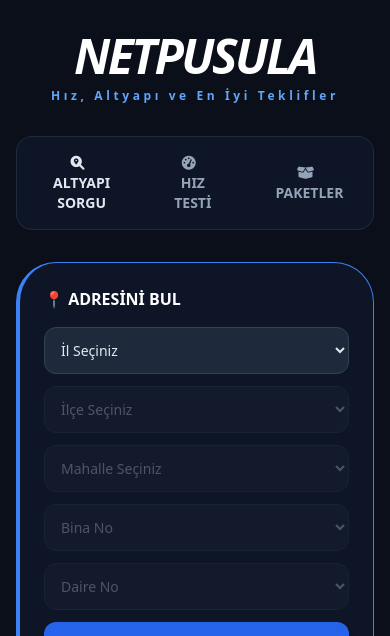
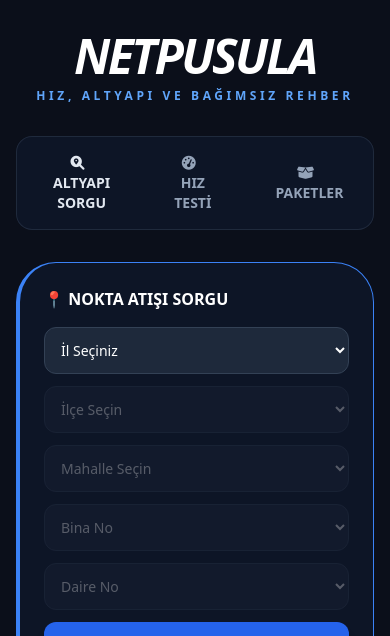
Before and after one commit to osmankyt/netpusulam, a FastAPI app: page / in a window 390 px wide. Shown: the top 636 px of the page. Run offline with FastAPI, Linux system fonts and the light colour scheme; some libraries are stand-ins or nearby versions; grey boxes are pictures that could not be loaded.

Commit message:
index.html

```diff
--- a/templates/index.html
+++ b/templates/index.html
@@ -13,9 +13,10 @@
     <style>
         .glass-effect { background: rgba(15, 23, 42, 0.85); backdrop-filter: blur(12px); border: 1px solid rgba(51, 65, 85, 0.5); }
         .tab-active { @apply border-b-4 border-blue-500 text-blue-500 bg-blue-500/10; }
-        .hidden { display: none; }
-        #map { border-radius: 1.5rem; background: #0b1120; min-height: 400px; width: 100%; }
-        iframe { width: 100%; height: 650px; border: none; border-radius: 2rem; }
+        #map { border-radius: 1.5rem; background: #0b1120; min-height: 400px; width: 100%; z-index: 10; }
+        .speedtest-frame { width: 100%; height: 650px; border: none; border-radius: 2rem; }
+        .animate-pop { animation: pop 0.4s ease-out forwards; }
+        @keyframes pop { from { opacity: 0; transform: scale(0.95); } to { opacity: 1; transform: scale(1); } }
     </style>
 </head>
 <body class="bg-[#0b0f1a] text-slate-200 font-sans min-h-screen pb-20">
@@ -23,7 +24,7 @@
     <div class="max-w-6xl mx-auto pt-8 px-4">
         <header class="text-center mb-8">
             <h1 class="text-5xl font-black text-white italic tracking-tighter uppercase">NetPusula</h1>
-            <p class="text-blue-400 text-xs font-bold tracking-[0.3em] mt-2">Hız, Altyapı ve En İyi Teklifler</p>
+            <p class="text-blue-400 text-xs font-bold tracking-[0.3em] mt-2 text-center uppercase">Hız, Altyapı ve Bağımsız Rehber</p>
         </header>
 
         <div class="flex justify-center mb-8">
@@ -40,96 +41,80 @@
             </div>
         </div>
 
-        <div id="tab-altyapi" class="tab-content animate-fade">
+        <div id="tab-altyapi" class="tab-content">
             <div class="grid grid-cols-1 lg:grid-cols-3 gap-6">
-                <div class="lg:col-span-1 glass-effect p-6 rounded-[2.5rem] border-l-4 border-blue-500">
-                    <h3 class="text-white font-black mb-4">📍 ADRESİNİ BUL</h3>
+                <div class="lg:col-span-1 glass-effect p-6 rounded-[2.5rem] border-l-4 border-blue-500 h-fit">
+                    <h3 class="text-white font-black mb-4">📍 NOKTA ATIŞI SORGU</h3>
                     <div class="space-y-3">
-                        <select id="il" onchange="ilceGetir()" class="w-full bg-slate-800 border border-slate-700 p-3 rounded-xl text-sm focus:ring-2 focus:ring-blue-500 outline-none">
+                        <select id="il" onchange="ilceGetir()" class="w-full bg-slate-800 border border-slate-700 p-3 rounded-xl text-sm focus:ring-2 focus:ring-blue-500 outline-none text-white">
                             <option value="">İl Seçiniz</option>
                             <option value="34">İstanbul</option>
                             <option value="06">Ankara</option>
                         </select>
-                        <select id="ilce" onchange="mahalleGetir()" disabled class="w-full bg-slate-800 border border-slate-700 p-3 rounded-xl text-sm disabled:opacity-30">
-                            <option value="">İlçe Seçiniz</option>
-                        </select>
-                        <select id="mahalle" onchange="binaGetir()" disabled class="w-full bg-slate-800 border border-slate-700 p-3 rounded-xl text-sm disabled:opacity-30">
-                            <option value="">Mahalle Seçiniz</option>
-                        </select>
-                        <select id="bina" onchange="daireGetir()" disabled class="w-full bg-slate-800 border border-slate-700 p-3 rounded-xl text-sm disabled:opacity-30">
-                            <option value="">Bina No</option>
-                        </select>
-                        <select id="daire" disabled class="w-full bg-slate-800 border border-slate-700 p-3 rounded-xl text-sm disabled:opacity-30">
-                            <option value="">Daire No</option>
-                        </select>
-                        <button onclick="sorgula()" class="w-full bg-blue-600 hover:bg-blue-500 text-white font-black py-4 rounded-xl shadow-lg transition-all mt-2">SORGULA</button>
+                        <select id="ilce" onchange="mahalleGetir()" disabled class="w-full bg-slate-800 border border-slate-700 p-3 rounded-xl text-sm disabled:opacity-30 text-white"><option value="">İlçe Seçin</option></select>
+                        <select id="mahalle" onchange="binaGetir()" disabled class="w-full bg-slate-800 border border-slate-700 p-3 rounded-xl text-sm disabled:opacity-30 text-white"><option value="">Mahalle Seçin</option></select>
+                        <select id="bina" onchange="daireGetir()" disabled class="w-full bg-slate-800 border border-slate-700 p-3 rounded-xl text-sm disabled:opacity-30 text-white"><option value="">Bina No</option></select>
+                        <select id="daire" disabled class="w-full bg-slate-800 border border-slate-700 p-3 rounded-xl text-sm disabled:opacity-30 text-white"><option value="">Daire No</option></select>
+                        <button onclick="sorgula()" class="w-full bg-blue-600 hover:bg-blue-500 text-white font-black py-4 rounded-xl shadow-lg transition-all mt-2">ALTYAPIYI GÖR</button>
                     </div>
                 </div>
-                <div class="lg:col-span-2 glass-effect p-4 rounded-[2.5rem]">
-                    <div id="map"></div>
+
+                <div class="lg:col-span-2 space-y-6">
+                    <div class="glass-effect p-4 rounded-[2.5rem]">
+                        <div id="map"></div>
+                    </div>
+
+                    <div id="sonucAlani" class="hidden animate-pop space-y-4">
+                        <div class="glass-effect p-6 rounded-[2rem] border-t-4 border-green-500">
+                            <div class="flex justify-between items-center mb-4">
+                                <h4 class="text-xl font-black text-white italic">SORGU SONUCU</h4>
+                                <span class="bg-green-500/20 text-green-400 text-[10px] px-3 py-1 rounded-full font-bold">PORT AKTİF</span>
+                            </div>
+                            <div class="grid grid-cols-2 md:grid-cols-3 gap-4 text-center">
+                                <div class="p-3 bg-slate-800 rounded-2xl">
+                                    <p class="text-[10px] text-slate-500 font-bold uppercase">Teknoloji</p>
+                                    <p class="text-lg font-black text-blue-400">Fiber (GPON)</p>
+                                </div>
+                                <div class="p-3 bg-slate-800 rounded-2xl">
+                                    <p class="text-[10px] text-slate-500 font-bold uppercase">Maksimum Hız</p>
+                                    <p class="text-lg font-black text-white">1000 Mbps</p>
+                                </div>
+                                <div class="p-3 bg-slate-800 rounded-2xl col-span-2 md:col-span-1">
+                                    <p class="text-[10px] text-slate-500 font-bold uppercase">Santral Mesafesi</p>
+                                    <p class="text-lg font-black text-slate-300">12 Metre</p>
+                                </div>
+                            </div>
+                        </div>
+                    </div>
                 </div>
             </div>
         </div>
 
-        <div id="tab-hiztesti" class="tab-content hidden animate-fade">
+        <div id="tab-hiztesti" class="tab-content hidden animate-pop">
             <div class="glass-effect p-2 rounded-[2.5rem] overflow-hidden">
-                <iframe src="https://openspeedtest.com/speedtest" allow="geolocation"></iframe>
+                <iframe class="speedtest-frame" src="https://openspeedtest.com/speedtest" allow="geolocation"></iframe>
             </div>
         </div>
 
-        <div id="tab-paketler" class="tab-content hidden animate-fade">
+        <div id="tab-paketler" class="tab-content hidden animate-pop">
             <div class="grid grid-cols-1 md:grid-cols-3 gap-6">
-                <div class="glass-effect p-8 rounded-[2.5rem] border-t-4 border-blue-500 text-center relative overflow-hidden">
-                    <div class="absolute top-4 right-4 bg-blue-500 text-[10px] font-black px-2 py-1 rounded text-white">POPÜLER</div>
+                <div class="glass-effect p-8 rounded-[2.5rem] border-t-4 border-blue-500 text-center relative">
+                    <div class="absolute top-4 right-4 bg-blue-500 text-[10px] font-black px-2 py-1 rounded text-white italic">HIZ KRALI</div>
                     <h4 class="text-xl font-black mb-2 italic">TurkNet GigaFiber</h4>
                     <div class="text-4xl font-black text-white mb-4">1000<span class="text-sm font-normal text-slate-400"> Mbps</span></div>
-                    <ul class="text-sm text-slate-400 space-y-2 mb-8 text-left italic">
-                        <li><i class="fas fa-check text-green-500 mr-2"></i> Taahhüt Yok</li>
-                        <li><i class="fas fa-check text-green-500 mr-2"></i> Kotasız İnternet</li>
-                        <li><i class="fas fa-check text-green-500 mr-2"></i> Düşük Ping (Gamer)</li>
-                    </ul>
-                    <a href="#" class="block w-full bg-white text-black font-black py-3 rounded-xl hover:bg-blue-500 hover:text-white transition-all">HEMEN BAŞVUR</a>
+                    <button class="w-full bg-white text-black font-black py-3 rounded-xl hover:bg-blue-500 hover:text-white transition-all">HEMEN BAŞVUR</button>
                 </div>
-
-                <div class="glass-effect p-8 rounded-[2.5rem] border-t-4 border-slate-600 text-center">
-                    <h4 class="text-xl font-black mb-2 italic text-slate-400">Millenicom Fiber</h4>
-                    <div class="text-4xl font-black text-white mb-4">100<span class="text-sm font-normal text-slate-400"> Mbps</span></div>
-                    <ul class="text-sm text-slate-400 space-y-2 mb-8 text-left italic">
-                        <li><i class="fas fa-check text-green-500 mr-2"></i> Ekonomik Fiyat</li>
-                        <li><i class="fas fa-check text-green-500 mr-2"></i> TT Altyapısı</li>
-                        <li><i class="fas fa-check text-green-500 mr-2"></i> Hızlı Kurulum</li>
-                    </ul>
-                    <a href="#" class="block w-full bg-slate-700 text-white font-black py-3 rounded-xl hover:bg-blue-500 transition-all">DETAYLARI GÖR</a>
                 </div>
-
-                <div class="glass-effect p-8 rounded-[2.5rem] border-t-4 border-orange-500 text-center">
-                    <h4 class="text-xl font-black mb-2 italic text-orange-400">GIBIRNet</h4>
-                    <div class="text-4xl font-black text-white mb-4">200<span class="text-sm font-normal text-slate-400"> Mbps</span></div>
-                    <ul class="text-sm text-slate-400 space-y-2 mb-8 text-left italic">
-                        <li><i class="fas fa-check text-green-500 mr-2"></i> Oyuncu Odaklı</li>
-                        <li><i class="fas fa-check text-green-500 mr-2"></i> Uygun Fiyat</li>
-                        <li><i class="fas fa-check text-green-500 mr-2"></i> 7/24 Destek</li>
-                    </ul>
-                    <a href="#" class="block w-full bg-orange-600 text-white font-black py-3 rounded-xl hover:bg-orange-500 transition-all text-xs">PAKETİ İNCELE</a>
-                </div>
-            </div>
         </div>
-
     </div>
 
     <script>
-        // --- SEKME YÖNETİMİ ---
+        // --- SEKMELER ---
         function tabAc(tabIsmi) {
-            // Tüm içerikleri gizle
             document.querySelectorAll('.tab-content').forEach(t => t.classList.add('hidden'));
-            // Tüm butonları pasif yap
             document.querySelectorAll('.tab-btn').forEach(b => b.classList.remove('tab-active', 'text-blue-500'));
-
-            // Seçileni göster
             document.getElementById('tab-' + tabIsmi).classList.remove('hidden');
             document.getElementById('btn-' + tabIsmi).classList.add('tab-active');
-
-            // Harita sekmesine geçilince haritayı yenile (leaflet hatası vermesin)
             if(tabIsmi === 'altyapi') { setTimeout(() => { map.invalidateSize(); }, 200); }
         }
 
@@ -137,28 +122,26 @@
         var map = L.map('map', { zoomControl: false }).setView([39.0, 35.0], 5);
         L.tileLayer('https://{s}.basemaps.cartocdn.com/dark_all/{z}/{x}/{y}{r}.png').addTo(map);
 
-        fetch('https://raw.githubusercontent.com/cihad/tr-iller-geojson/master/tr-iller.json')
-            .then(res => res.json()).then(data => {
-                L.geoJSON(data, {
-                    style: { color: "#334155", weight: 1, fillColor: "#1e293b", fillOpacity: 0.6 },
-                    onEachFeature: function(f, l) {
-                        l.on('mouseover', function() { this.setStyle({ fillColor: "#3b82f6", fillOpacity: 0.8 }); });
-                        l.on('mouseout', function() { this.setStyle({ fillColor: "#1e293b", fillOpacity: 0.6 }); });
-                        l.on('click', function() { map.fitBounds(l.getBounds()); });
-                    }
-                }).addTo(map);
-            });
-
         // --- ADRES ZİNCİRİ ---
         function ilceGetir() {
-            const ilce = document.getElementById('ilce'); ilce.disabled = false;
-            ilce.innerHTML = '<option value="">İlçe Seçin</option><option value="1">Kadıköy</option>';
+            document.getElementById('ilce').disabled = false;
+            document.getElementById('ilce').innerHTML = '<option value="">İlçe Seçin</option><option value="kadikoy">Kadıköy</option>';
             if(document.getElementById('il').value == "34") map.flyTo([41.0, 29.0], 10);
         }
-        function mahalleGetir() { document.getElementById('mahalle').disabled = false; document.getElementById('mahalle').innerHTML = '<option value="1">Atatürk Mah.</option>'; }
-        function binaGetir() { document.getElementById('bina').disabled = false; document.getElementById('bina').innerHTML = '<option value="1">No: 5</option>'; }
+        function mahalleGetir() { document.getElementById('mahalle').disabled = false; document.getElementById('mahalle').innerHTML = '<option value="ataturk">Atatürk Mah.</option>'; }
+        function binaGetir() { document.getElementById('bina').disabled = false; document.getElementById('bina').innerHTML = '<option value="5">No: 5</option>'; }
         function daireGetir() { document.getElementById('daire').disabled = false; document.getElementById('daire').innerHTML = '<option value="1">Daire: 1</option>'; }
-        function sorgula() { alert("Sorgu sonucu paketler sekmesinde veya altta listelenebilir kanki!"); }
+
+        // --- SORGULAMA FONKSİYONU ---
+        function sorgula() {
+            const il = document.getElementById('il').value;
+            if(!il) { alert("Lütfen adres seç kanki!"); return; }
+
+            // Sonuç alanını göster
+            const sonuc = document.getElementById('sonucAlani');
+            sonuc.classList.remove('hidden');
+            sonuc.scrollIntoView({ behavior: 'smooth' });
+        }
     </script>
 </body>
 </html>
```
